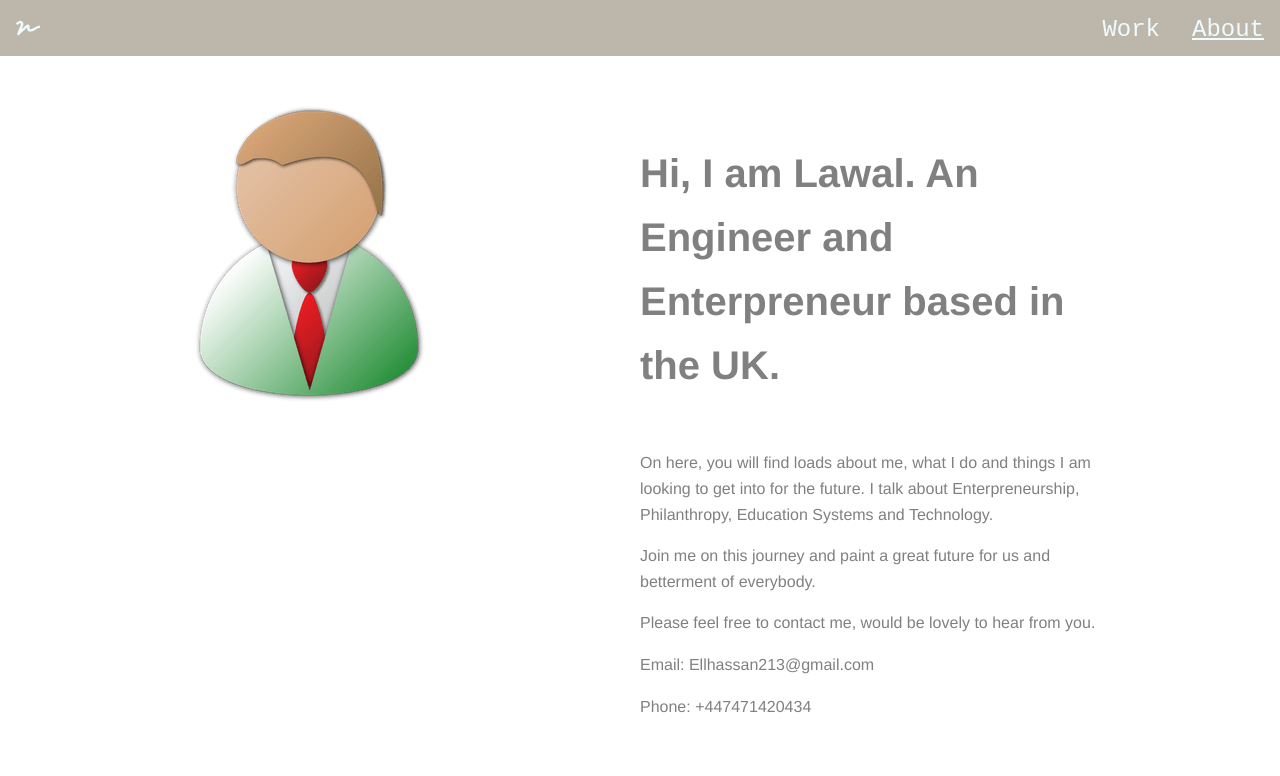
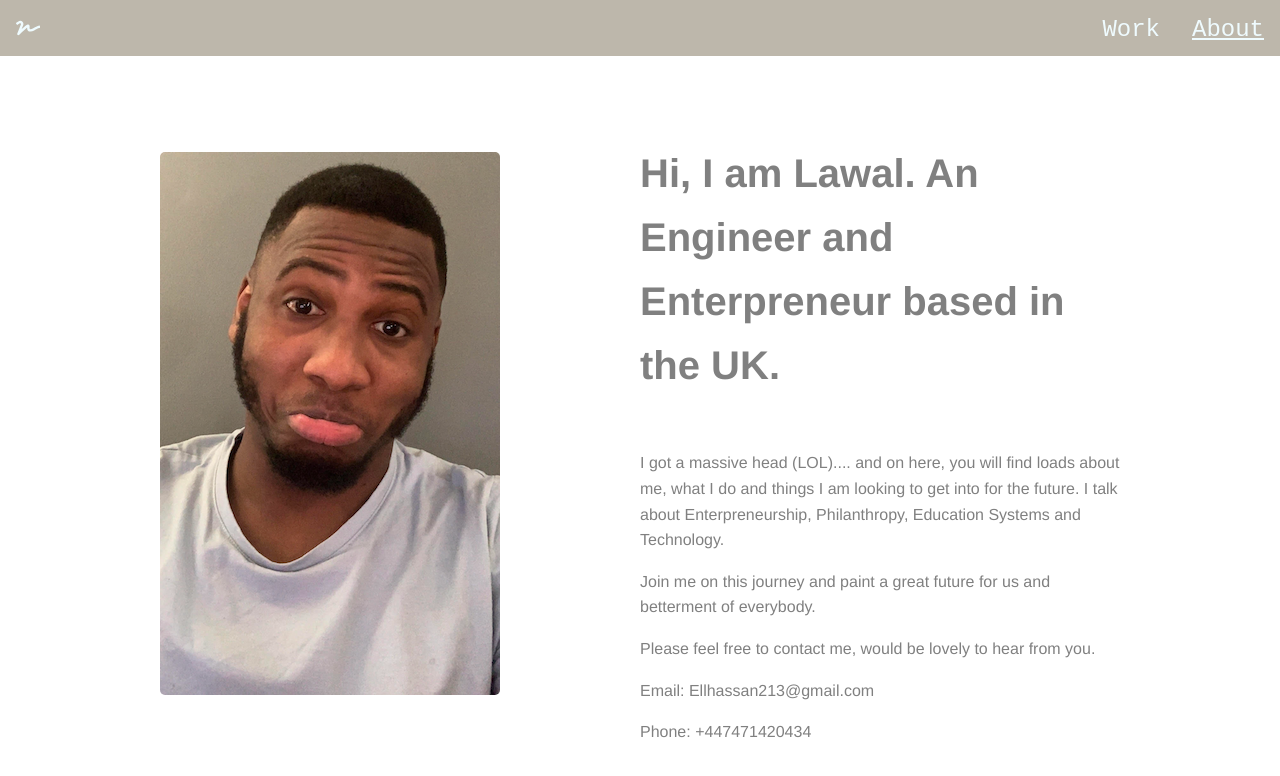
Before and after one commit to Ellhassan213/ePortfolio, a React (Create React App) app: page /about in a window 1280 px wide. Shown: the top 776 px of the page. Built offline with nearby package versions, Linux system fonts and the light colour scheme.

Commit message:
Image in about page and README file updated

```diff
--- a/src/App/About/TextArea.tsx
+++ b/src/App/About/TextArea.tsx
@@ -6,7 +6,7 @@ const TextArea = () => {
     <TextAreaSection>
       <h4>Hi, I am Lawal. An Engineer and Enterpreneur based in the UK.</h4>
       <p>
-        On here, you will find loads about me, what I do and things I am looking
+        I got a massive head (LOL).... and on here, you will find loads about me, what I do and things I am looking
         to get into for the future. I talk about Enterpreneurship, Philanthropy,
         Education Systems and Technology.
       </p>
--- a/src/App/About/styles.ts
+++ b/src/App/About/styles.ts
@@ -21,7 +21,15 @@ export const TextAreaSection = styled.section`
 `
 
 export const ImageContainer = styled.div`
-  margin-top: 1rem;
+  padding: 4rem 0;
+
+  & img {
+    border-radius: 5px;
+  }
+
+  @media screen and (max-width: 50em) {
+    padding: 1rem;
+  }
 `
 
 export const AboutContainer = styled.div<ContentSchemeProps>`
--- a/src/shared/components/ContactMeForm/index.tsx
+++ b/src/shared/components/ContactMeForm/index.tsx
@@ -45,7 +45,8 @@ const ContactMeForm = ({ backgroundColor }: ContactMeFormI) => {
       setIsSubmitting(true)
       setTimeout(() => {
         console.log('Submitted')
-        alert('Form Valid: ' + formValid)
+        // alert('Form Valid: ' + formValid)
+        alert('Thanks for reaching out, I will get back to you shortly.')
         setIsSubmitting(false)
       }, 1000)
     } else {
```
Also changed, not shown: src/shared/assets/images/mugshot.png, 1 other file (tests, documents, lock files or other folders).
